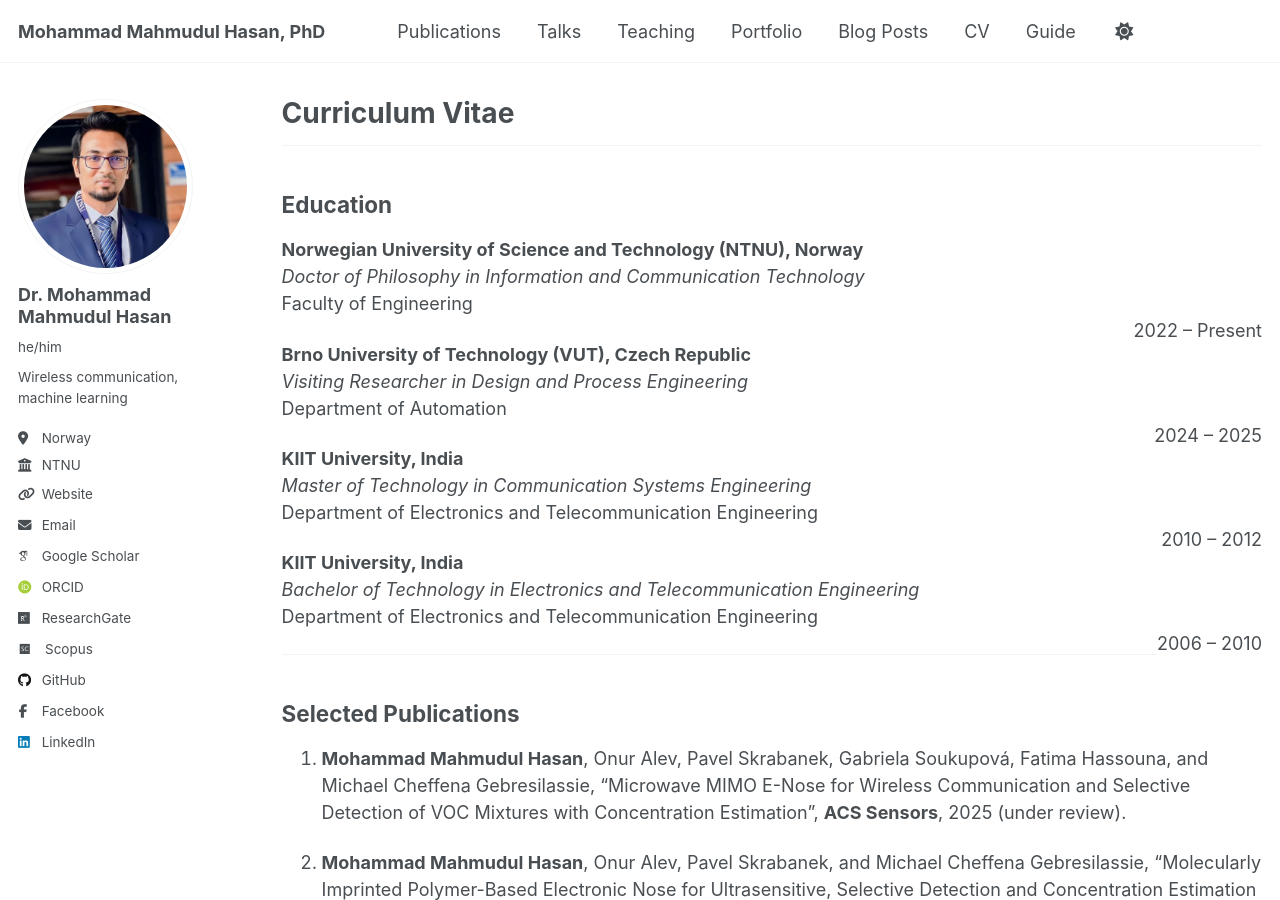
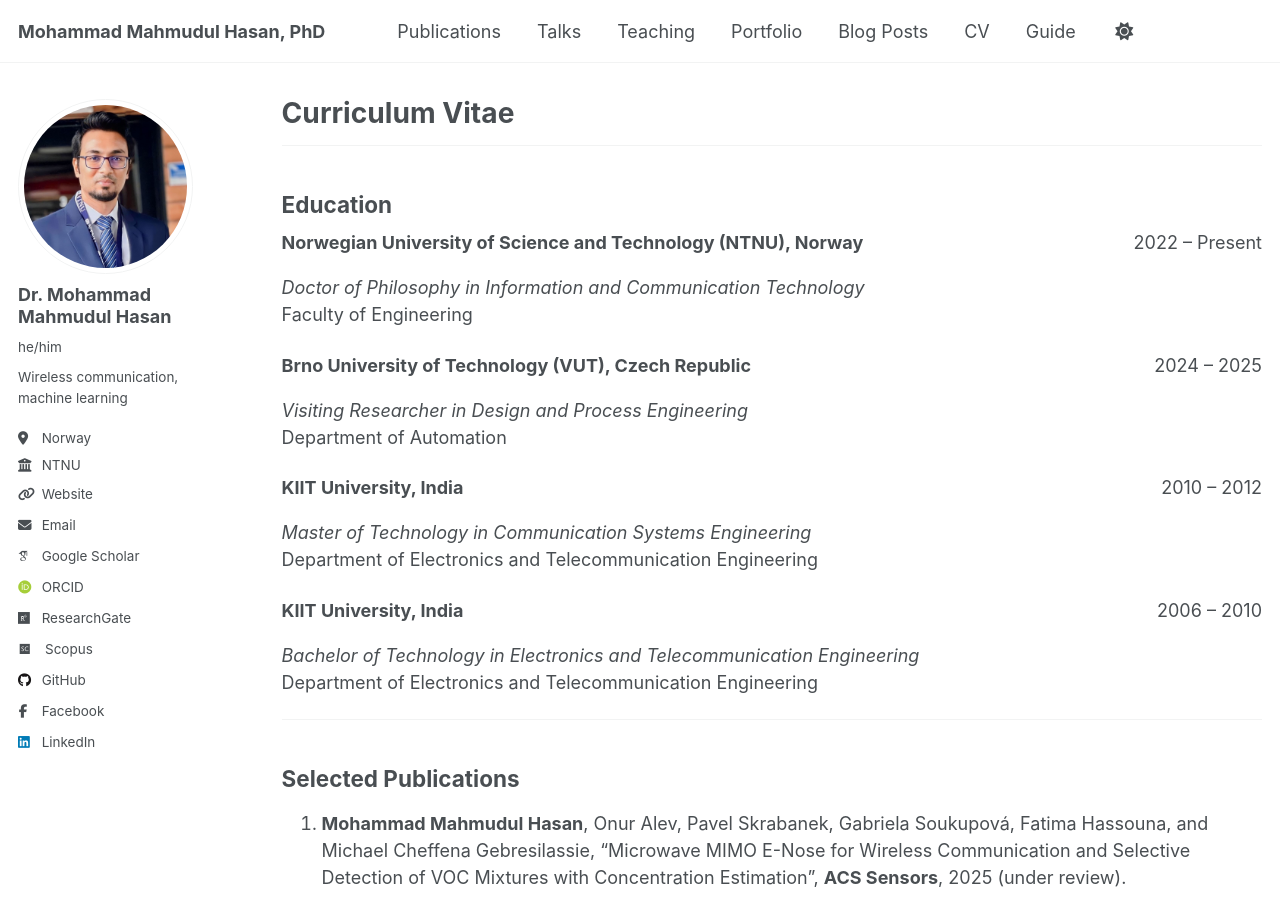
Before and after one commit to dearmahmud/dearmahmud.github.io, a Jekyll site: the page built from _pages/cv.md, in a window 1280 px wide and 900 px high. Built offline with Jekyll 4.4.1, drawn with Linux system fonts in a browser that asks for light colours; some web fonts are replaced.

Commit message:
Update cv.md

```diff
--- a/_pages/cv.md
+++ b/_pages/cv.md
@@ -13,25 +13,34 @@ redirect_from:
 
 ## Education
 
-**Norwegian University of Science and Technology (NTNU), Norway**
+<div style="display: flex; justify-content: space-between;">
+  <span><strong>Norwegian University of Science and Technology (NTNU), Norway</strong></span>
+  <span>2022 – Present</span>
+</div>
 *Doctor of Philosophy in Information and Communication Technology*
 Faculty of Engineering
-<span style="float: right;">2022 – Present</span>
 
-**Brno University of Technology (VUT), Czech Republic**
+<div style="display: flex; justify-content: space-between;">
+  <span><strong>Brno University of Technology (VUT), Czech Republic</strong></span>
+  <span>2024 – 2025</span>
+</div>
 *Visiting Researcher in Design and Process Engineering*
 Department of Automation
-<span style="float: right;">2024 – 2025</span>
 
-**KIIT University, India**
+<div style="display: flex; justify-content: space-between;">
+  <span><strong>KIIT University, India</strong></span>
+  <span>2010 – 2012</span>
+</div>
 *Master of Technology in Communication Systems Engineering*
 Department of Electronics and Telecommunication Engineering
-<span style="float: right;">2010 – 2012</span>
 
-**KIIT University, India**
+<div style="display: flex; justify-content: space-between;">
+  <span><strong>KIIT University, India</strong></span>
+  <span>2006 – 2010</span>
+</div>
 *Bachelor of Technology in Electronics and Telecommunication Engineering*
 Department of Electronics and Telecommunication Engineering
-<span style="float: right;">2006 – 2010</span>
+
 
 
 ---
```
